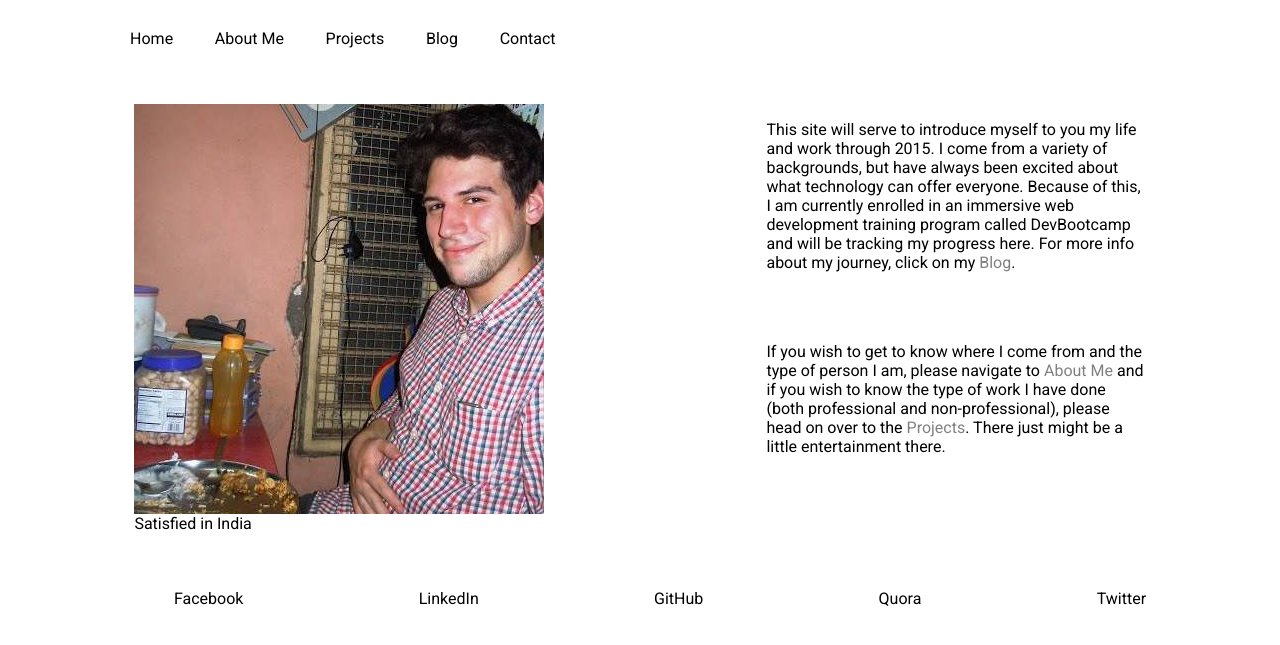
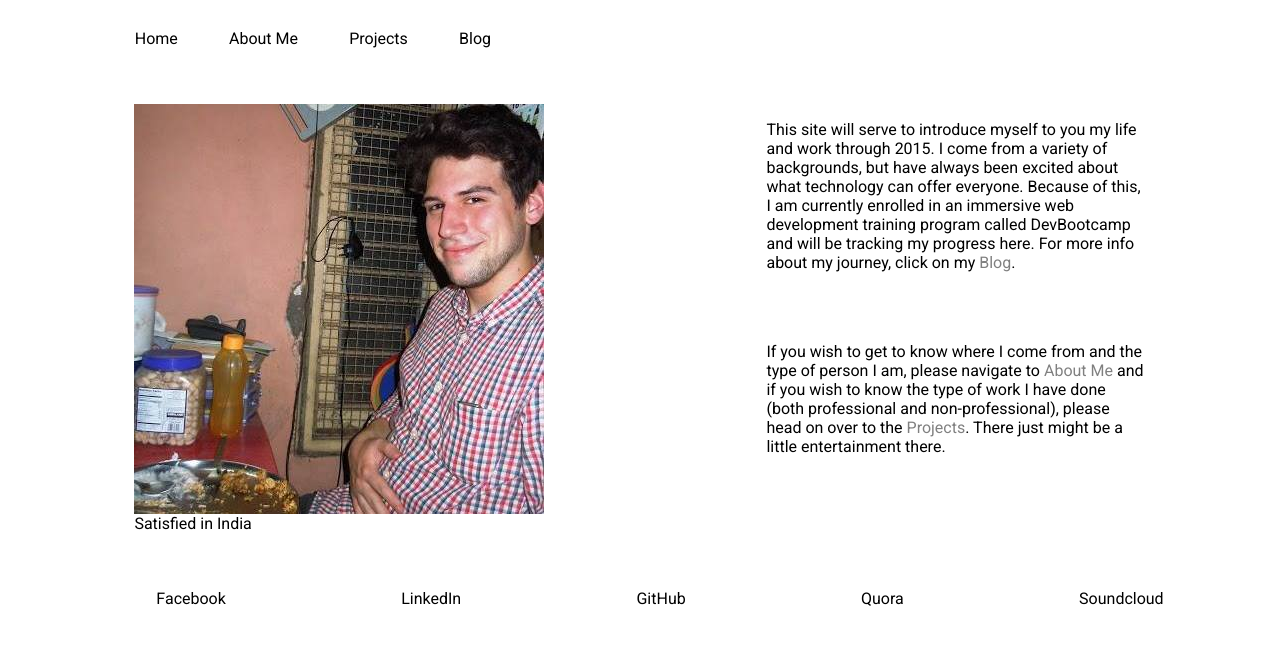
Before and after one commit to dfroberts2/dfroberts2.github.io, a plain HTML site: page index.html in a window 1280 px wide. Shown: the part 147-792 px from the top of the page. Drawn offline with Linux system fonts and the light colour scheme; a web font is replaced by a local one.

Commit message:
fix contact links

```diff
--- a/index.html
+++ b/index.html
@@ -19,7 +19,6 @@
 			<li><a href="#">About Me</a></li>
 			<li><a href="#">Projects</a></li>
 			<li><a href="blog/index.html">Blog</a></li>
-			<li><a href="#">Contact</a></li>
 		</ul>
 	</nav>
 	<main>
@@ -37,11 +36,11 @@
 	</main>
 	<footer>
 		<ul>
-			<li><a href="#">Facebook</a></li>
-			<li><a href="#">LinkedIn</a></li>
-			<li><a href="#">GitHub</a></li>
+			<li><a href="https://www.facebook.com/profile.php?id=100000166230967">Facebook</a></li>
+			<li><a href="https://www.linkedin.com/pub/david-roberts/107/93a/26">LinkedIn</a></li>
+			<li><a href="https://github.com/dfroberts2/">GitHub</a></li>
 			<li><a href="#">Quora</a></li>
-			<li><a href="#">Twitter</a></li>
+			<li><a href="https://soundcloud.com/music-by-dave-1">Soundcloud</a></li>
 		</ul>
 	</footer>
 </body>
--- a/stylesheets/default.css
+++ b/stylesheets/default.css
@@ -47,8 +47,8 @@ nav ul {
 }
 nav ul li{
 	display:inline;
-	padding-right:4%;
-	padding-left:4%;
+	padding-right:5%;
+	padding-left:5%;
 }
 
 #photo{
```
Also changed, not shown: blog/blog-posts.html (+4 -5 lines), blog/index.html (+4 -5 lines).
